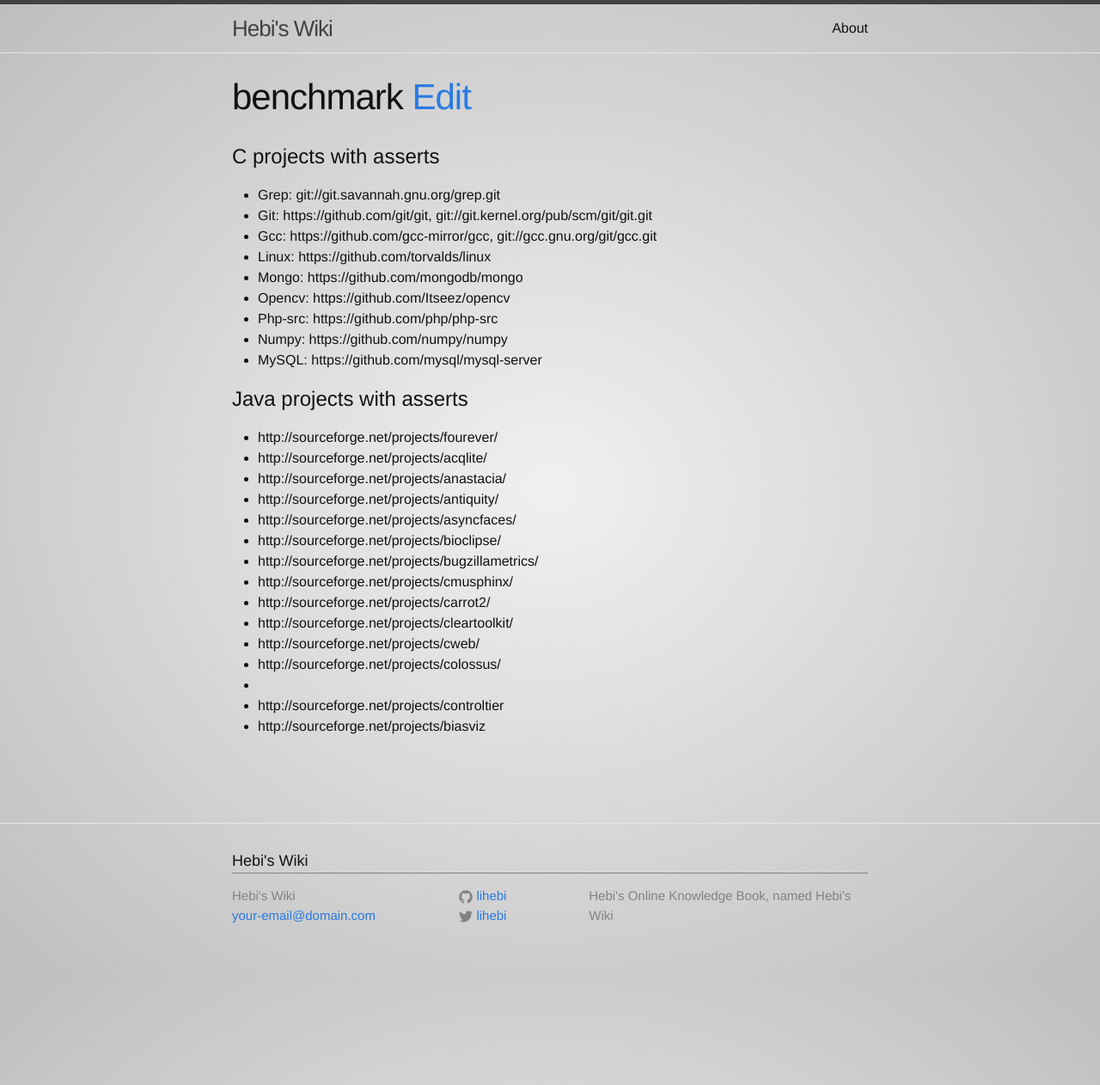
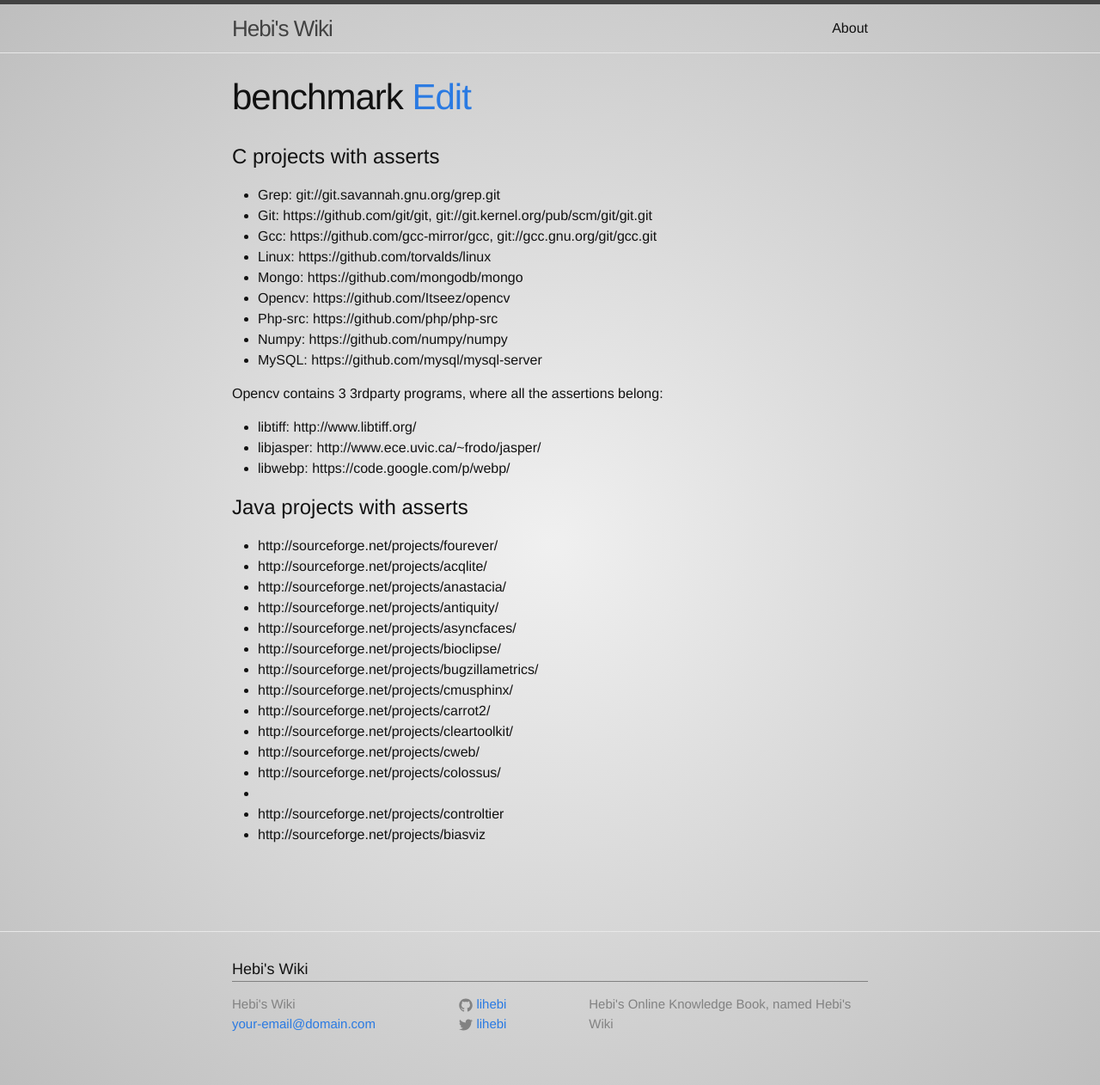
Before and after one commit to lihebi/wiki-old, a Jekyll site: the page built from _wiki/scholar/benchmark.md, in a window 1280 px wide. Shown: the whole page at 86% size. Built offline with Jekyll 4.4.1, drawn with Linux system fonts in a browser that asks for light colours; nearby versions of some CDN libraries; Markdown is read by kramdown in place of the engine named in the settings; a style sheet for code colours, icons or effects is not loaded; before the commit the page ends 1136 px from its top, so only the background shows below that.

Commit message:
add 3 opencv 3rdparty project

```diff
--- a/_wiki/scholar/benchmark.md
+++ b/_wiki/scholar/benchmark.md
@@ -14,6 +14,11 @@
 * Php-src: https://github.com/php/php-src
 * Numpy: https://github.com/numpy/numpy
 * MySQL: https://github.com/mysql/mysql-server
+
+Opencv contains 3 3rdparty programs, where all the assertions belong:
+* libtiff: http://www.libtiff.org/
+* libjasper: http://www.ece.uvic.ca/~frodo/jasper/
+* libwebp: https://code.google.com/p/webp/
 
 Java projects with asserts
 ==========================
```
